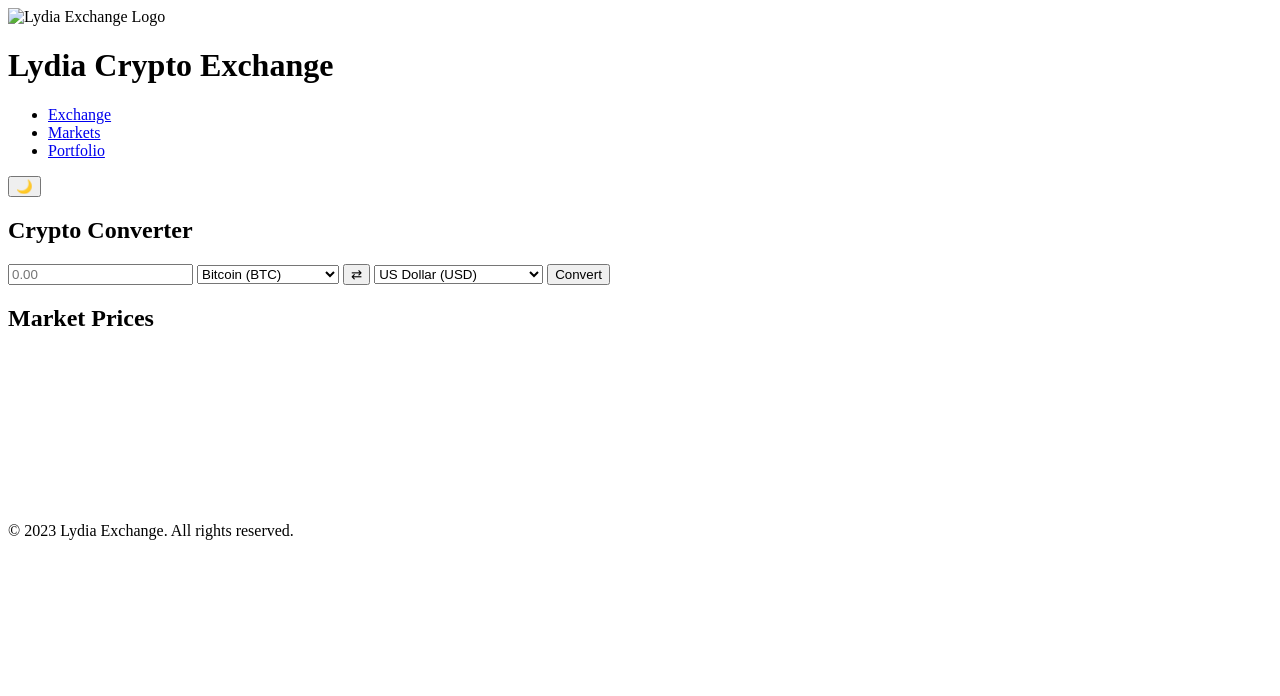
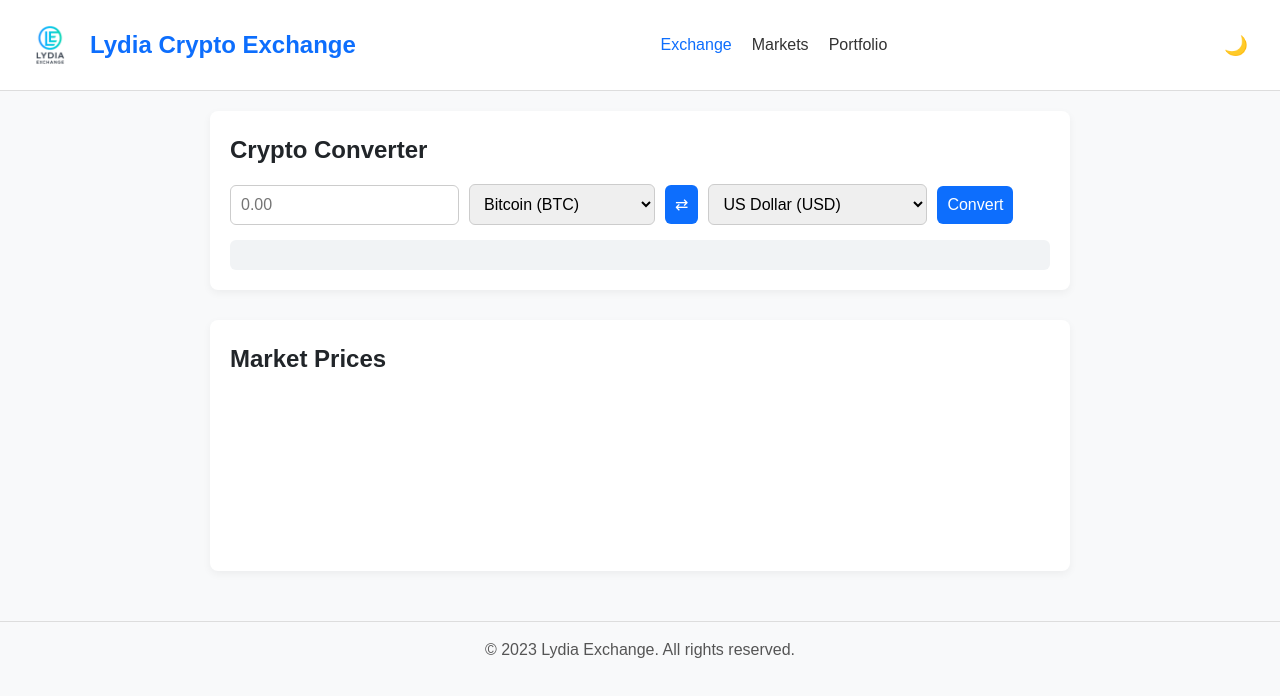
Before and after one commit to dyras24/lydiaapiexchange, a website: page index.html in a window 1280 px wide. Drawn offline with nearby package versions, Linux system fonts and the light colour scheme; the site is published under a folder, as on GitHub Pages, so addresses that start at the root find nothing.

Commit message:
index.html

```diff
--- a/index.html
+++ b/index.html
@@ -6,17 +6,17 @@
   <title>Lydia Crypto Exchange</title>
 
   <!-- CSS -->
-  <link rel="stylesheet" href="/src/css/style.css" />
+  <link rel="stylesheet" href="src/css/style.css" />
 
   <!-- Favicon -->
-  <link rel="icon" type="image/png" sizes="32x32" href="/public/favicon-32x32.png">
-  <link rel="icon" type="image/png" sizes="192x192" href="/public/android-chrome-192x192.png">
-  <link rel="icon" type="image/x-icon" href="/public/favicon.ico">
+  <link rel="icon" type="image/png" sizes="32x32" href="favicon-32x32.png">
+  <link rel="icon" type="image/png" sizes="192x192" href="android-chrome-192x192.png">
+  <link rel="icon" type="image/x-icon" href="favicon.ico">
 </head>
 <body>
   <header>
     <div class="logo">
-      <img src="/public/assets/logo.png" alt="Lydia Exchange Logo" width="60" />
+      <img src="assets/logo.png" alt="Lydia Exchange Logo" width="60" />
       <h1>Lydia Crypto Exchange</h1>
     </div>
     <nav>
@@ -26,22 +26,24 @@
         <li><a href="#">Portfolio</a></li>
       </ul>
     </nav>
+    <!-- Dark Mode Toggle -->
     <button id="darkModeToggle">🌙</button>
   </header>
 
   <main>
+    <!-- Converter -->
     <section class="converter">
       <h2>Crypto Converter</h2>
       <div class="converter-box">
         <input type="number" id="amount" placeholder="0.00" min="0" />
         <select id="from-currency">
-  <option value="BTC">Bitcoin (BTC)</option>
-  <option value="ETH">Ethereum (ETH)</option>
-  <option value="BNB">Binance Coin (BNB)</option>
-  <option value="SOL">Solana (SOL)</option>
-  <option value="DOGE">Dogecoin (DOGE)</option>
-  <option value="USDT">Tether (USDT)</option>
-</select>
+          <option value="bitcoin">Bitcoin (BTC)</option>
+          <option value="ethereum">Ethereum (ETH)</option>
+          <option value="binancecoin">Binance Coin (BNB)</option>
+          <option value="solana">Solana (SOL)</option>
+          <option value="dogecoin">Dogecoin (DOGE)</option>
+          <option value="tether">Tether (USDT)</option>
+        </select>
         <button id="swap-btn">⇄</button>
         <select id="to-currency">
           <option value="usd">US Dollar (USD)</option>
@@ -53,6 +55,7 @@
       <div id="result" class="result-box"></div>
     </section>
 
+    <!-- Market Prices -->
     <section class="market-data">
       <h2>Market Prices</h2>
       <div class="chart-container">
@@ -67,19 +70,22 @@
 
   <!-- Scripts -->
   <script src="https://cdn.jsdelivr.net/npm/chart.js"></script>
-  <script type="module" src="/src/js/app.js"></script>
+  <script src="src/js/app.js"></script>
 
   <!-- Dark Mode Script -->
   <script>
     const toggle = document.getElementById('darkModeToggle');
+
     if (window.matchMedia('(prefers-color-scheme: dark)').matches) {
       document.body.classList.add('dark-mode');
       toggle.textContent = '☀️';
     }
+
     toggle.addEventListener('click', () => {
       document.body.classList.toggle('dark-mode');
       toggle.textContent = document.body.classList.contains('dark-mode') ? '☀️' : '🌙';
     });
+
     window.matchMedia('(prefers-color-scheme: dark)').addEventListener('change', e => {
       if (e.matches) {
         document.body.classList.add('dark-mode');
```
